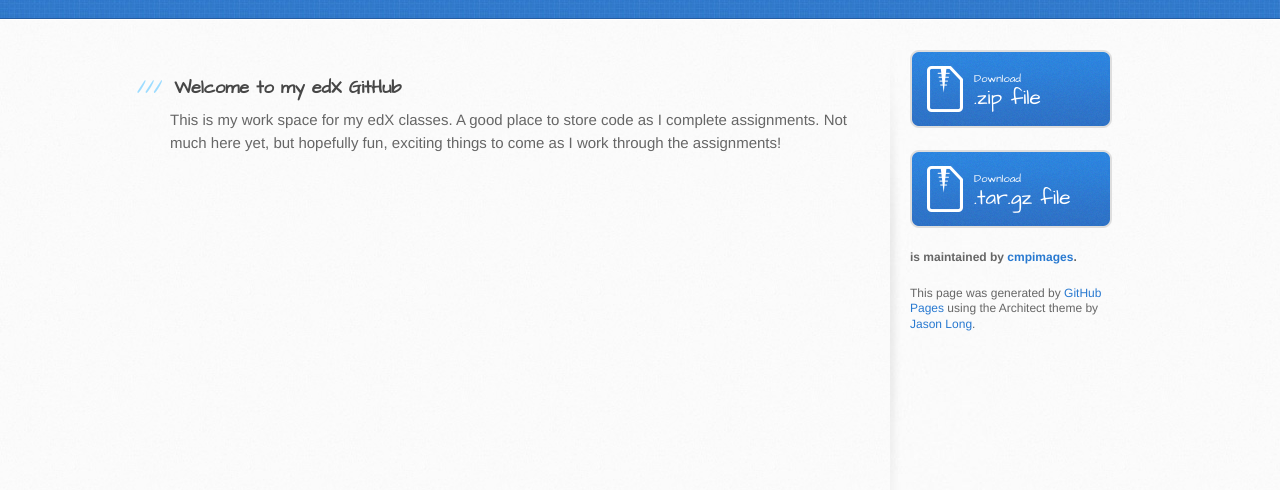
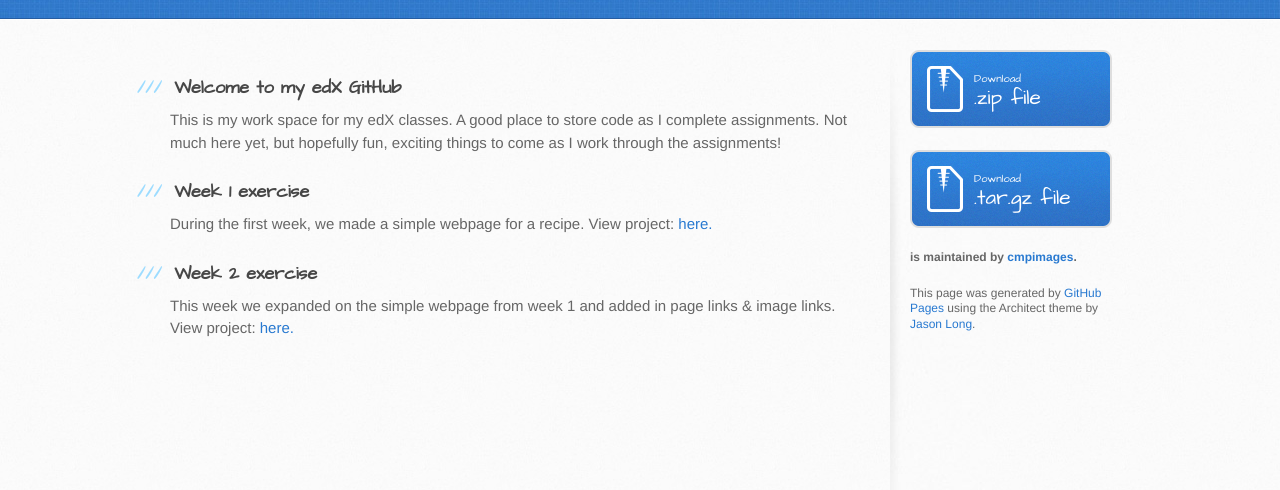
Before and after one commit to cmpimages/CMPedX, a plain HTML site: page index.html in a window 1280 px wide. Shown: the part 182-672 px from the top of the page. Drawn offline with Linux system fonts and the light colour scheme.

Commit message:
Update index.html

```diff
--- a/index.html
+++ b/index.html
@@ -32,6 +32,16 @@
 <a id="welcome-to-my-edx-github" class="anchor" href="#welcome-to-my-edx-github" aria-hidden="true"><span aria-hidden="true" class="octicon octicon-link"></span></a>Welcome to my edX GitHub</h3>
 
 <p>This is my work space for my edX classes. A good place to store code as I complete assignments. Not much here yet, but hopefully fun, exciting things to come as I work through the assignments!</p>
+
+<h3>
+<a id="week-1-exercise" class="anchor" href="#week-1-exercise" aria-hidden="true"><span aria-hidden="true" class="octicon octicon-link"></span></a>Week 1 exercise</h3>
+
+<p>During the first week, we made a simple webpage for a recipe. View project: <a href="CMPedX/recipe_w1_project.html">here.</a></p>
+
+<h3>
+<a id="week-2-exercise" class="anchor" href="#week-2-exercise" aria-hidden="true"><span aria-hidden="true" class="octicon octicon-link"></span></a>Week 2 exercise</h3>
+
+<p>This week we expanded on the simple webpage from week 1 and added in page links & image links. View project: <a href="CMPedX/recipe_w2_project.html">here.</a></p>
         </section>
 
         <aside id="sidebar">
```
